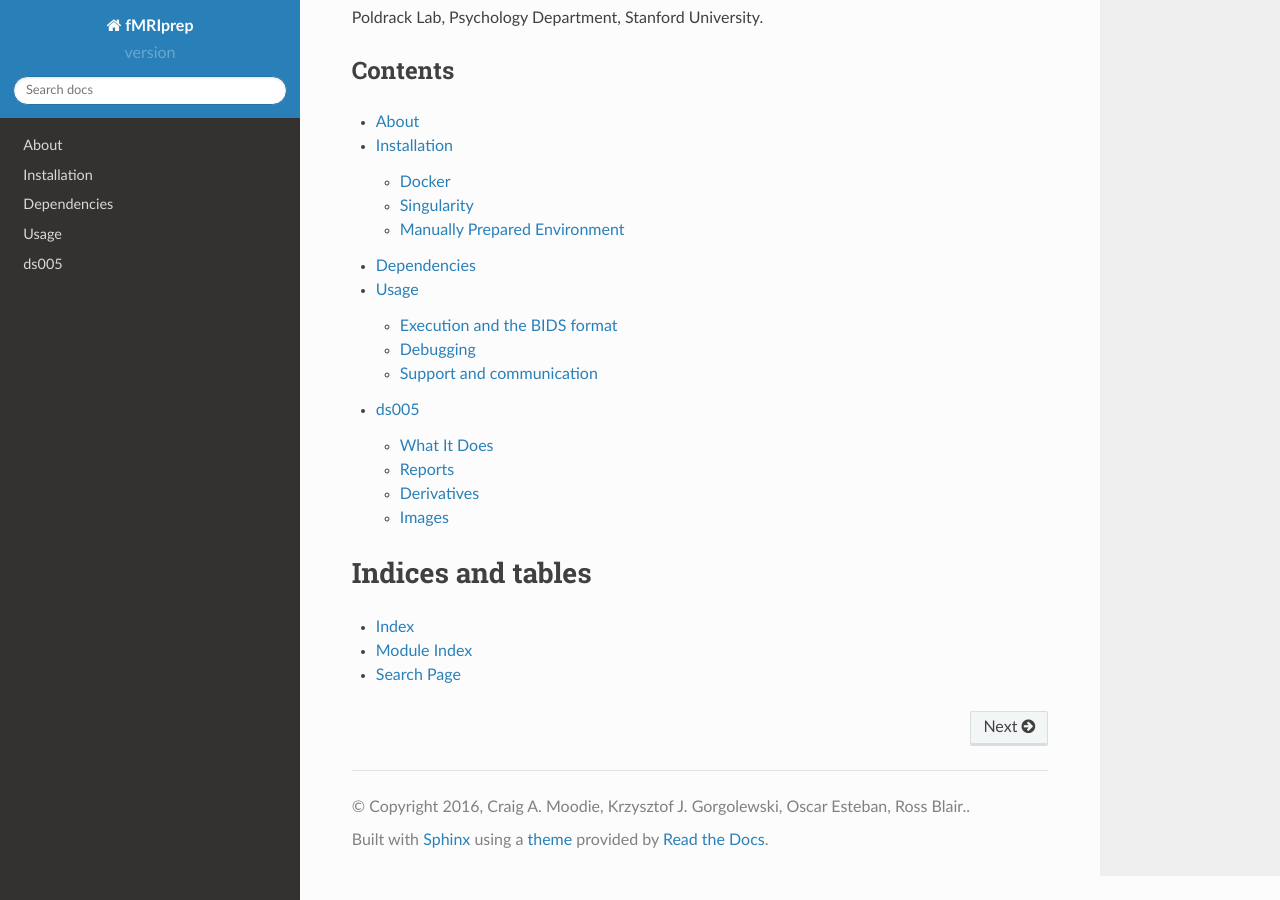
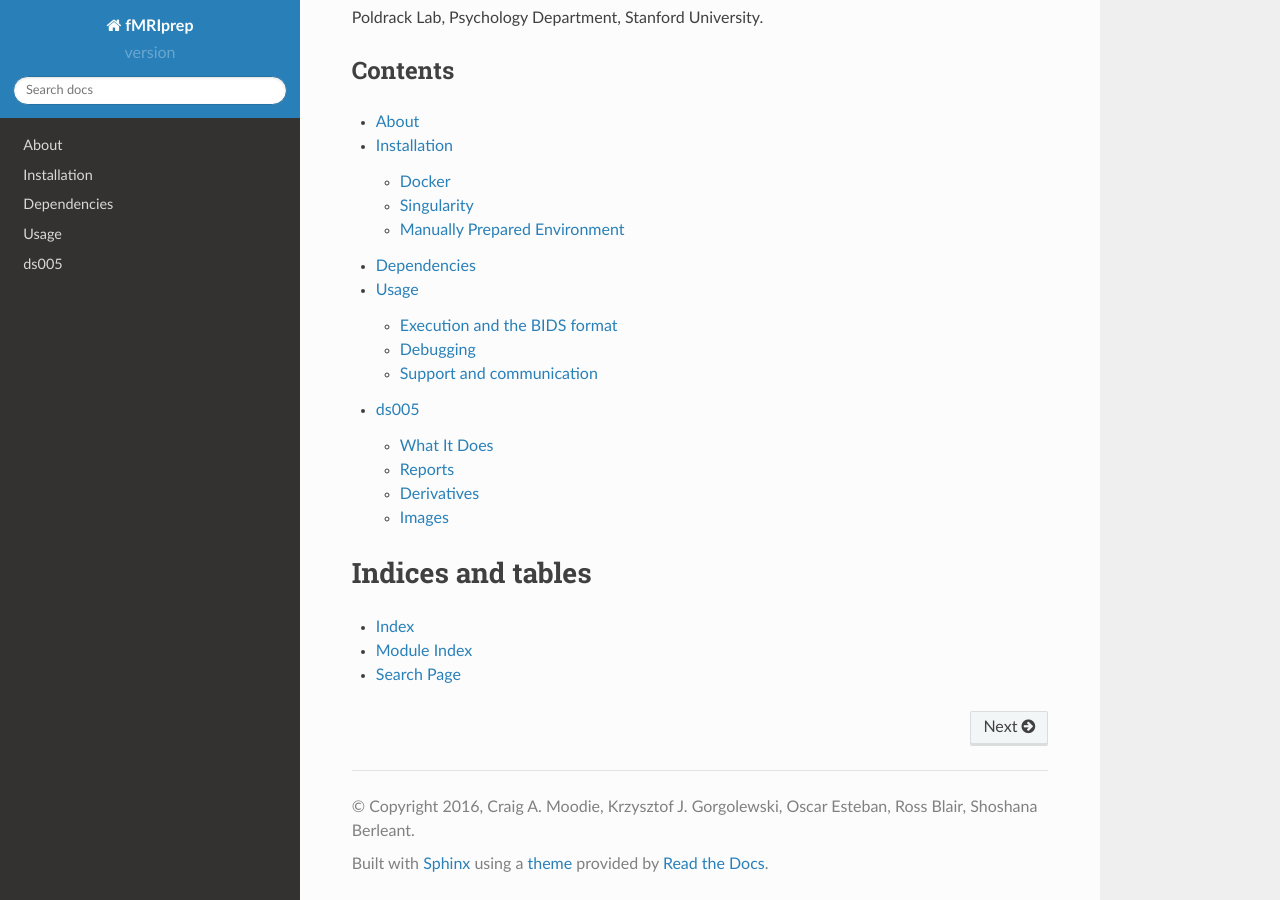
Before and after one commit to yohanchatelain/fmriprep, a Sphinx documentation site: the page built from docs/index.rst, in a window 1280 px wide and 900 px high, scrolled down 2569 px. Built offline with Sphinx 7.4.7 and the Read the Docs theme 2.0.0, drawn with Linux system fonts in a browser that asks for light colours; the version number could not be read and is left out; part of the change alters nothing that is shown.

Commit message:
add to and refactor author list

```diff
--- a/docs/conf.py
+++ b/docs/conf.py
@@ -67,8 +67,8 @@ master_doc = 'index'
 
 # General information about the project.
 project = u'fMRIprep'
-copyright = u'2016, Craig A. Moodie, Krzysztof J. Gorgolewski, Oscar Esteban, Ross Blair.'
-author = u'Craig A. Moodie, Krzysztof J. Gorgolewski, Oscar Esteban, Ross Blair.'
+author = u'Craig A. Moodie, Krzysztof J. Gorgolewski, Oscar Esteban, Ross Blair, Shoshana Berleant'
+copyright = u'2016, ' + author
 
 # The version info for the project you're documenting, acts as replacement for
 # |version| and |release|, also used in various other places throughout the
@@ -246,7 +246,7 @@ latex_elements = {
 #  author, documentclass [howto, manual, or own class]).
 latex_documents = [
     (master_doc, 'fMRIprep.tex', u'fMRIprep Documentation',
-     u'Craig A. Moodie, Krzysztof J. Gorgolewski, Oscar Esteban, Ross Blair, Shoshana Berleant.',
+     author,
      'manual'),
 ]
 
```
